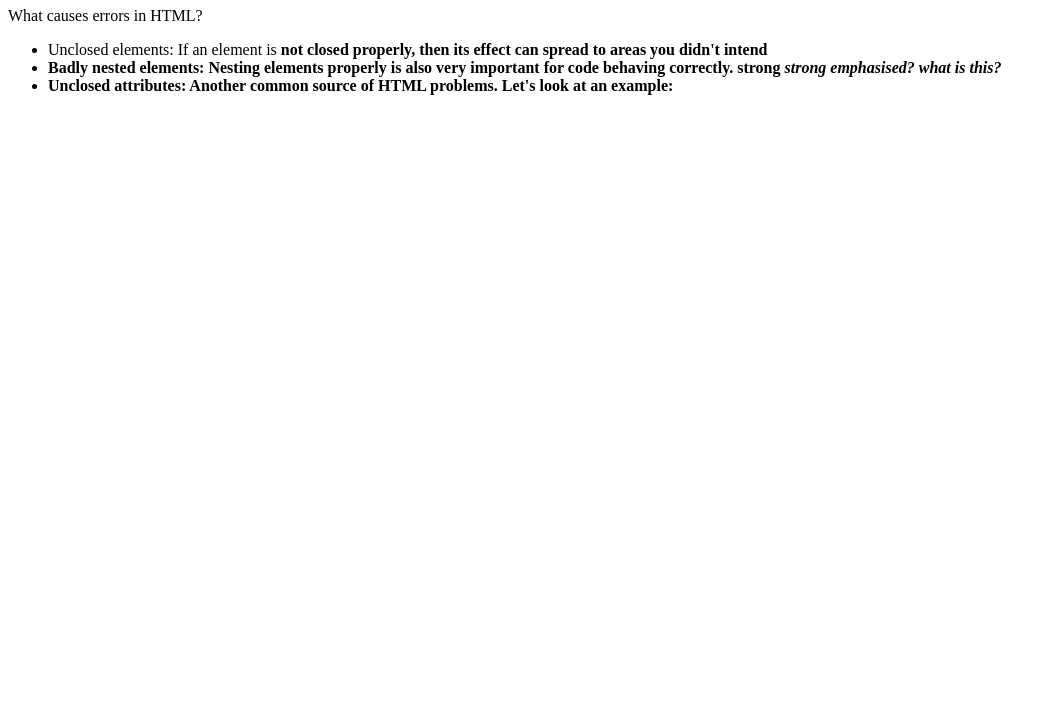
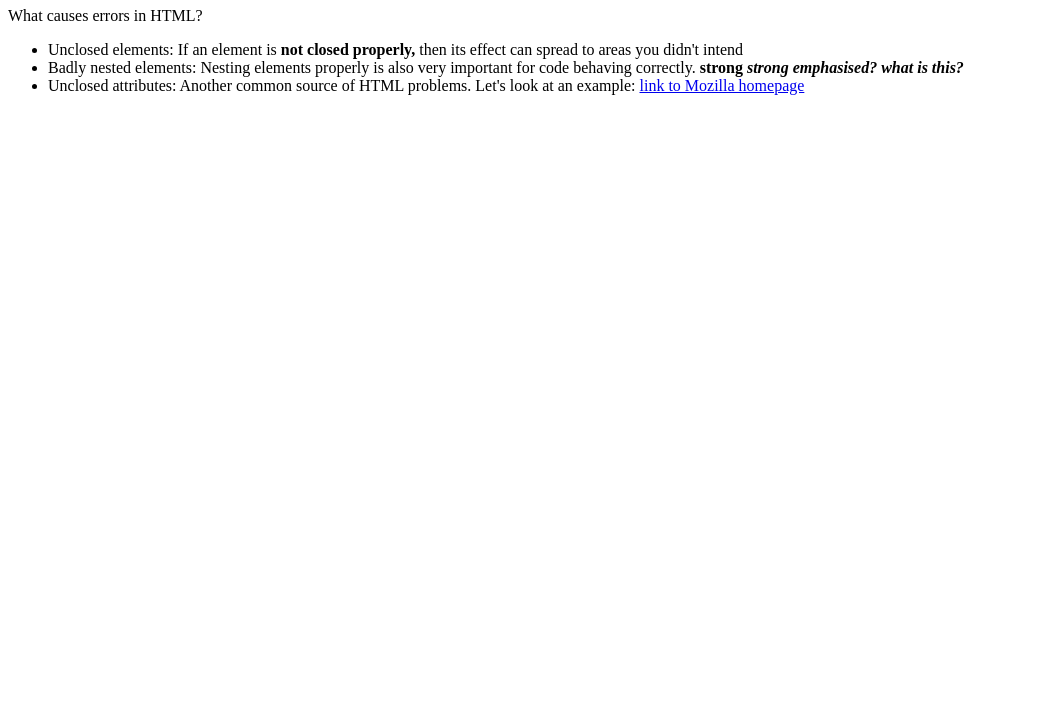
Before and after one commit to geohouse/MDN-tutorials, a plain HTML site: page HTML/MDN-HTML-debug.html in a window 1280 px wide. Shown: the part 73-800 px from the top of the page, without its empty margins (0-1056 px from the left). Drawn offline with Linux system fonts and the light colour scheme.

Commit message:
Syncing MDN status

```diff
--- a/HTML/MDN-HTML-debug.html
+++ b/HTML/MDN-HTML-debug.html
@@ -13,14 +13,14 @@
   <body>
     <h1>HTML debugging examples</h1>
 
-    <p>What causes errors in HTML?
+    <p>What causes errors in HTML?</p>
 
     <ul>
-      <li>Unclosed elements: If an element is <strong>not closed properly, then its effect can spread to areas you didn't intend
+      <li>Unclosed elements: If an element is <strong>not closed properly, </strong>then its effect can spread to areas you didn't intend
 
-      <li>Badly nested elements: Nesting elements properly is also very important for code behaving correctly. <strong>strong <em>strong emphasised?</strong> what is this?</em>
+      <li>Badly nested elements: Nesting elements properly is also very important for code behaving correctly. <strong>strong <em>strong emphasised? what is this?</em></strong>
 
-      <li>Unclosed attributes: Another common source of HTML problems. Let's look at an example: <a href="https://www.mozilla.org/>link to Mozilla homepage</a>
+      <li>Unclosed attributes: Another common source of HTML problems. Let's look at an example: <a href="https://www.mozilla.org/">link to Mozilla homepage</a>
     </ul>
   </body>
 </html>
```
